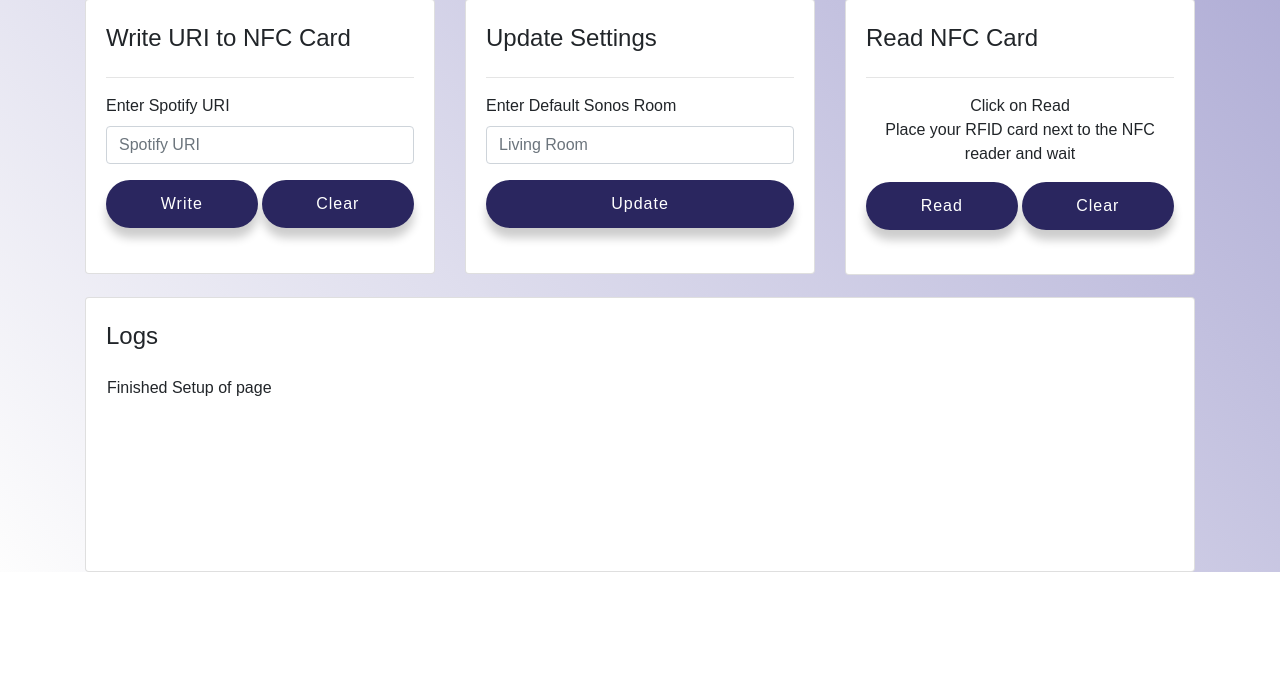
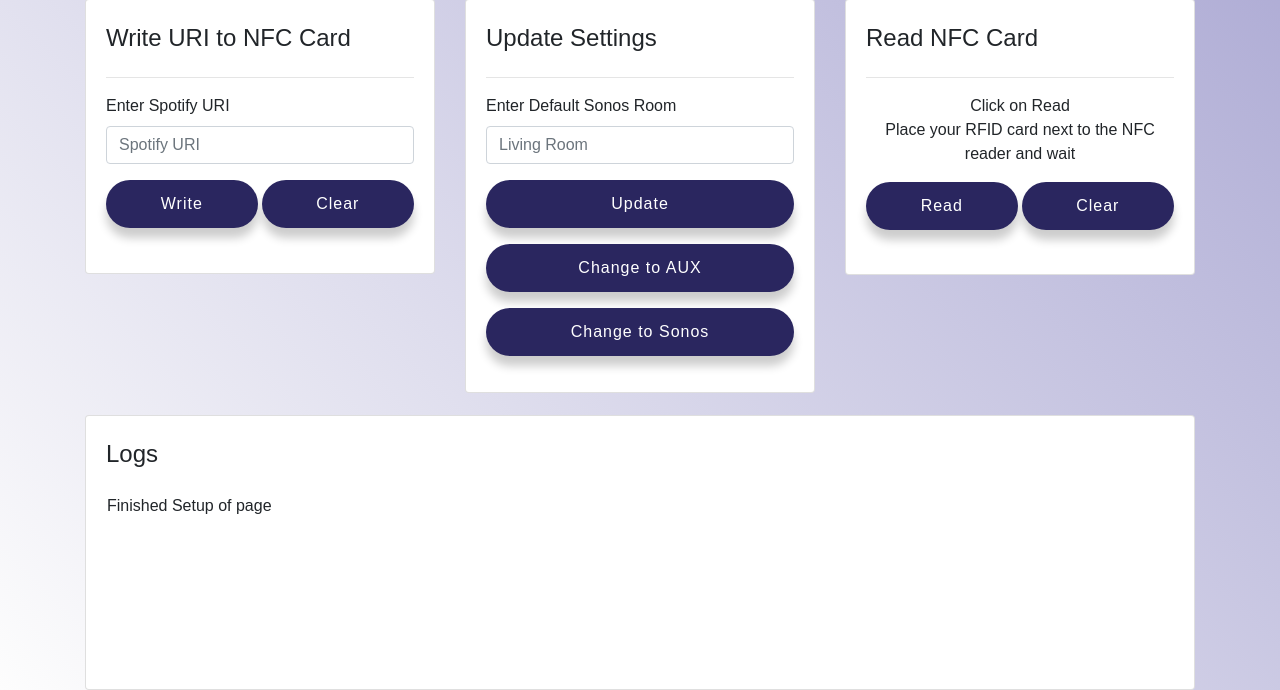
Before and after one commit to AndrewSkea/Spotify-NFC-Jukebox, a Flask app: page / in a window 1280 px wide. Shown: the part 343-1033 px from the top of the page. Before the commit the page ends 915 px from the top, so only its background shows below. Run offline with Flask 2, Linux system fonts and the light colour scheme; data that the repository does not hold is empty; parts of the project's set-up code (start-up, migrations or seed data) failed here and were passed over; some libraries are stand-ins or nearby versions.

Commit message:
Updated to use aux too

```diff
--- a/src/jukebox-service/app.py
+++ b/src/jukebox-service/app.py
@@ -237,6 +237,30 @@ def play_song():
     return {"status": "failure"}
 
 
+@app.route('/change-to-sonos', methods=['GET'])
+def change_to_sonos():
+    with open(SETTINGS_FILE, "r+") as jsonFile:
+        data = json.load(jsonFile)
+
+    data["audio"] = "sonos"
+
+    with open(SETTINGS_FILE, "w+") as jsonFile:
+        json.dump(data, jsonFile)
+    return {"status": "success"}
+
+
+@app.route('/change-to-aux', methods=['GET'])
+def change_to_sonos():
+    with open(SETTINGS_FILE, "r+") as jsonFile:
+        data = json.load(jsonFile)
+
+    data["audio"] = "aux"
+
+    with open(SETTINGS_FILE, "w+") as jsonFile:
+        json.dump(data, jsonFile)
+    return {"status": "success"}
+
+
 @app.route('/update-sonos', methods=['POST'])
 def update_sonos_room():
     sonos_room = request.form['sonos-room']
@@ -252,21 +276,21 @@ def update_sonos_room():
         flash('Updated Sonos Room preference')
         return redirect(url_for('index'))
     else:
-        return {"status": "invaliad input for sonos_room"}
+        return {"status": "invalid input for sonos_room"}
 
 
 @app.after_request
 def add_headers(response):
     response.headers['Access-Control-Allow-Origin'] = '*'
-    response.headers['Access-Control-Allow-Headers'] =  "Content-Type, Access-Control-Allow-Headers, Authorization, X-Requested-With"
-    response.headers['Access-Control-Allow-Methods'] =  "POST, GET, PUT, OPTIONS"
+    response.headers['Access-Control-Allow-Headers'] = "Content-Type, Access-Control-Allow-Headers, Authorization, X-Requested-With"
+    response.headers['Access-Control-Allow-Methods'] = "POST, GET, PUT, OPTIONS"
     return response
 
 
 @app.route('/favicon.ico')
 def favicon():
     return send_from_directory(os.path.join(app.root_path, 'static'),
-                          'favicon.ico',mimetype='image/vnd.microsoft.icon')
+                          'favicon.ico', mimetype='image/vnd.microsoft.icon')
 
 
 @app.route('/', methods=['GET'])
--- a/src/jukebox-service/constants.py
+++ b/src/jukebox-service/constants.py
@@ -16,7 +16,7 @@ DEVICES_URL = SONOS_BASE_URL + "/devices"
 
 if not os.path.exists(SETTINGS_FILE):
     with open(SETTINGS_FILE, "w+") as f:
-        json.dump({"sonos_room": "Living Room", "AUDIO": "SONOS"}, f)
+        json.dump({"sonos_room": "Living Room", "audio": "sonos"}, f)
 
 
 def __log_constant(const):
--- a/src/jukebox-service/static/app.js
+++ b/src/jukebox-service/static/app.js
@@ -1,4 +1,6 @@
-var log_table, uri_input_box, update_write_box, update_read_box, state_el, artist_el, album_el, title_el;
+var aux_button_el, sonos_button_el, log_table, uri_input_box,
+update_write_box, update_read_box, state_el, artist_el,
+album_el, title_el;
 
 function log(message) {
     console.log(message);
@@ -29,6 +31,8 @@ $(document).ready(function() {
     album_el = document.getElementById('album');
     log_table = document.getElementById('log-table');
     toggle_play = document.getElementById('toggle-play');
+    aux_button_el = document.getElementById('aux-button');
+    sonos_button_el = document.getElementById('sonos-button');
 
     $("#write-form").submit(function(e) {
         e.preventDefault();
@@ -256,6 +260,50 @@ function pause() {
 }
 
 
+function changeToSonos() {
+    fetch("/change-to-sonos")
+    .then(res => {
+    try {
+        if (res.ok) {
+            aux_button_el.style.display = "block";
+            sonos_button_el.style.display = "none";
+            alert("Changed to Sonos", false)
+        } else {
+            alert("Changed to Sonos failed", true)
+            throw new Error(res)
+        }
+    }
+    catch (err) {
+        return err;
+    }
+    }).catch(function (error) {
+        log('Request failed', error);
+    });
+}
+
+
+function changeToAux() {
+    fetch("/change-to-aux")
+    .then(res => {
+    try {
+        if (res.ok) {
+            aux_button_el.style.display = "none";
+            sonos_button_el.style.display = "block";
+            alert("Changed to AUX", false)
+        } else {
+            alert("Changed to AUX failed", true)
+            throw new Error(res)
+        }
+    }
+    catch (err) {
+        return err;
+    }
+    }).catch(function (error) {
+        log('Request failed', error);
+    });
+}
+
+
 function play() {
     fetch("/play-song")
     .then(res => {
--- a/src/jukebox-service/templates/index.html
+++ b/src/jukebox-service/templates/index.html
@@ -60,6 +60,12 @@
 			<button type="submit" class="btn btn-primary btn-block"> Update  </button>
 		</div>
 	</form>
+	<div id="aux-button" class="form-group">
+		<button onclick="changeToAux();" class="btn btn-primary btn-block"> Change to AUX  </button>
+	</div>
+	<div id="sonos-button" class="form-group">
+		<button onclick="changeToSonos();" class="btn btn-primary btn-block"> Change to Sonos  </button>
+	</div>
 </article>
 </div> <!-- card.// -->
 
```
Also changed, not shown: src/jukebox-service/read.py (+32 -9 lines), src/jukebox-service/utils.py (+9 -0 lines), src/sonos-service/package-lock.json, 2 other files.
